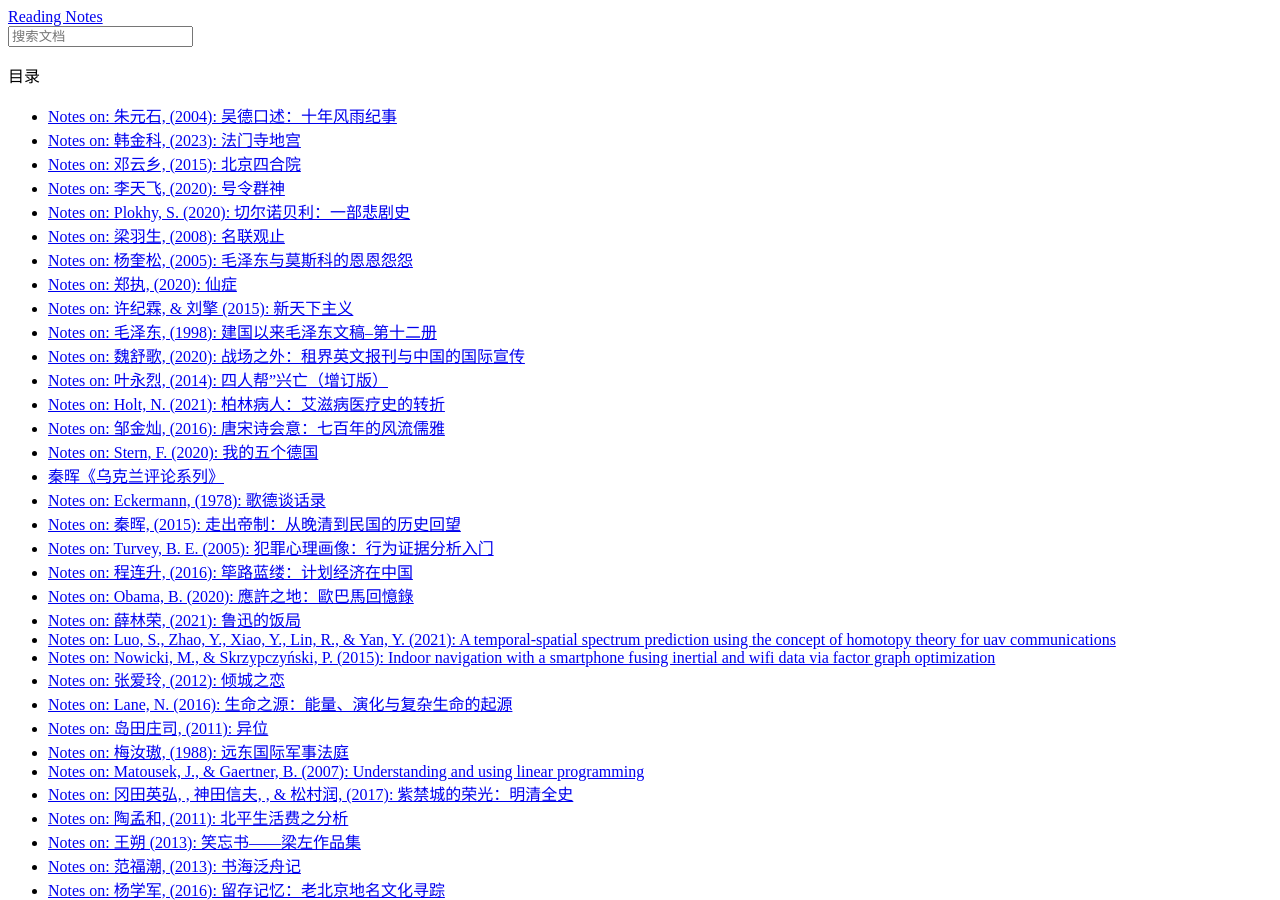
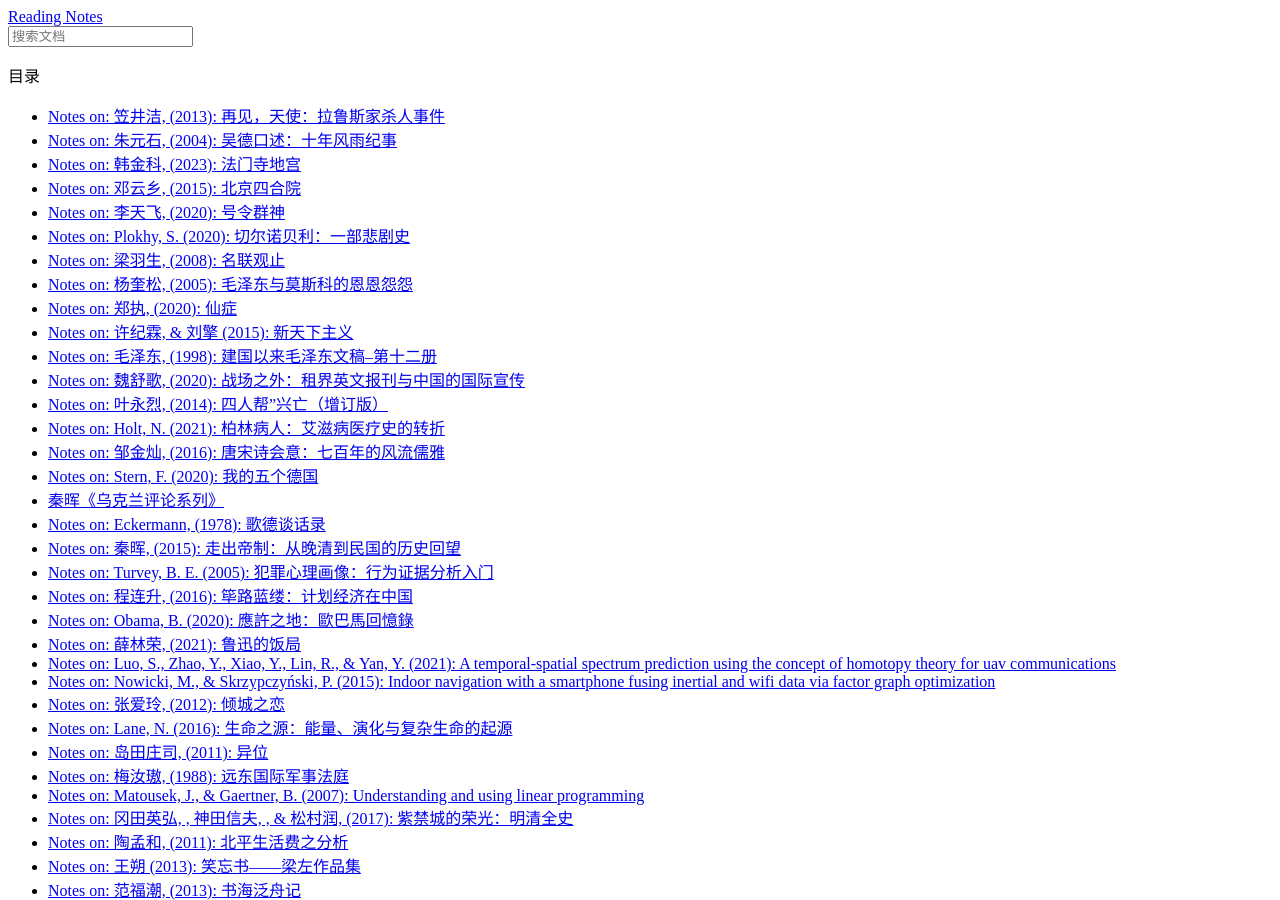
Before and after one commit to ufengger/bibtex-all, a Sphinx documentation site: the page built from docs/index.rst, in a window 1280 px wide and 900 px high. Built offline with Sphinx 7.4.7 and the Read the Docs theme 2.0.0, drawn with Linux system fonts in a browser that asks for light colours; some of the changed lines change nothing that is shown.

Commit message:
add notes

```diff
--- a/docs/index.rst
+++ b/docs/index.rst
@@ -19,6 +19,7 @@
    :hidden:
    :caption: 目录
 
+   笠井洁_再见天使_2013.rst
    吴德口述_十年风雨纪事_2004.rst
    韩金科_法门寺地宫_2023.rst
    邓云乡_北京四合院_2015.rst
--- /dev/null
+++ b/docs/笠井洁_再见天使_2013.rst
@@ -0,0 +1,44 @@
+Notes on: 笠井洁,  (2013): 再见，天使：拉鲁斯家杀人事件
+=======================================================
+
+`View on DouBan <https://book.douban.com/subject/24879729/>`_
+
+.. code-block:: bibtex
+
+   @Book{笠井洁_再见天使_2013,
+     author    = {笠井洁},
+     title     = {再见，天使：拉鲁斯家杀人事件},
+     year      = 2013,
+     publisher = {新星出版社},
+     url       = {https://book.douban.com/subject/24879729/},
+     note      = {简之译},
+   }
+
+序章 来自马德里的信
+-------------------
+
+谁也没办法掌握所有的近代科学知识。不如说，对许多人来讲，让他们感觉到自己所处的时
+代和自己的思维方式是站在人类历史顶点的，不是纷繁复杂难以理解的近代科学体系，而只
+是它们所带来的技术成果。只有通过电视、拖拉机和航天飞机，人们才能切身感受到近代科
+学的意义与伟大胜利。但即使如此，还有一丝不安残存在那里。而名侦探的登场就是为了打
+消这些不安。他们作为近代思考的英雄飒爽登场，在读者的面前对犯罪、邪恶，以及所有一
+切非合理性的蒙昧取得想象中的胜利，治愈近代人不安的心灵。但是这种胜利始终是虚无缥
+缈的空中楼阁，这一点也是显而易见的……”
+
+第二章 蒙马特街的阁楼房间
+-------------------------
+
+合理化的巨大组织所做出的冷峻而现实的判断是一种无可阻挡的强大力量，无论是骑士精神、
+中国的长城，还是严苛的宗教戒律都不能与之匹敌。那是这个时代对全世界强加的名为合理
+化的暴君。然而，它终究也迎来了自身的局限。当组织化、体系化的合理精神之光，带着傲
+慢不逊的自信企图将人完美分解、整合成可以测量的各种要素时，却被人性深处喷出的血色
+的阴暗面所击败。犯罪，这一人性最深层次的现象，就算其中的百分之九十九已经化作合理
+的、可计量的要素，淹没于官僚组织的档案操作之中，最后的百分之一，仍会暴露出人性深
+渊的黑暗。
+
+第六章 圣杰克街的恶灵们
+-----------------------
+
+革命在本质上是与人民无关的。不，所有的历史都在露骨地揭露一个事实，那就是，人民不
+正是革命最大的敌人吗？革命的真正敌人，不是监狱、军队、政治警察和武装反革命势力……
+而是人民这一存在。
```
